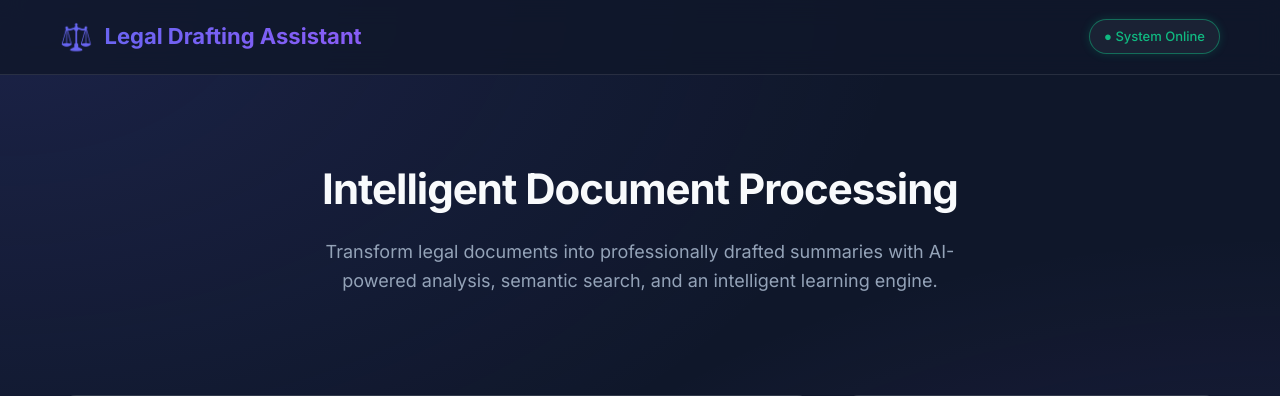
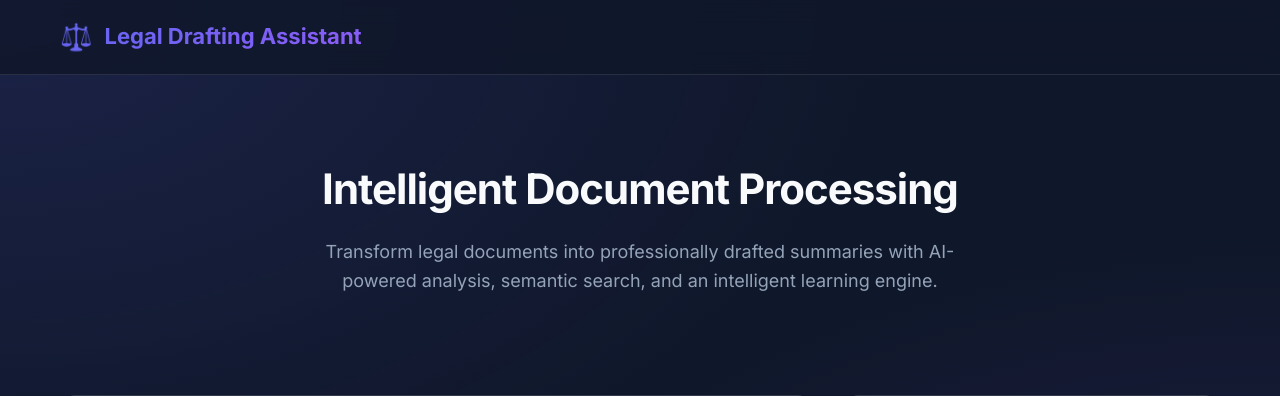
Before and after one commit to ApurboShib/Project_0.2, a FastAPI app: page / in a window 1280 px wide. Shown: the top 396 px of the page. Run offline with FastAPI, Linux system fonts and the light colour scheme.

Commit message:
feat: enhance multilingual OCR support and remove redundant API status indicator

```diff
--- a/app/document_processor.py
+++ b/app/document_processor.py
@@ -220,7 +220,7 @@ class DocumentProcessor:
             img_b64 = base64.standard_b64encode(img_bytes).decode()
             prompt = (
                 "This is a page from a legal document. "
-                "Please extract ALL visible text exactly as it appears, "
+                "Please extract ALL visible text exactly as it appears in its native language (e.g., English, Bangla, etc.), "
                 "preserving structure (headings, lists, paragraphs). "
                 "If text is partially illegible, do your best and mark "
                 "uncertain parts with [?]. Output only the extracted text."
--- a/app/templates/index.html
+++ b/app/templates/index.html
@@ -170,9 +170,6 @@
       <div class="navbar-brand">
         <span style="font-size: 26px;">⚖️</span>
         Legal Drafting Assistant
-      </div>
-      <div class="status-badge" id="apiStatusBadge">
-        <span id="apiStatusText">Checking...</span>
       </div>
     </div>
   </nav>
```
Also changed, not shown: README.md.
